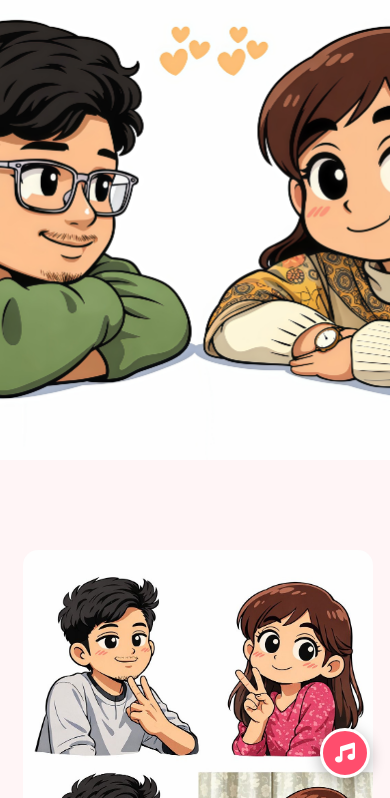
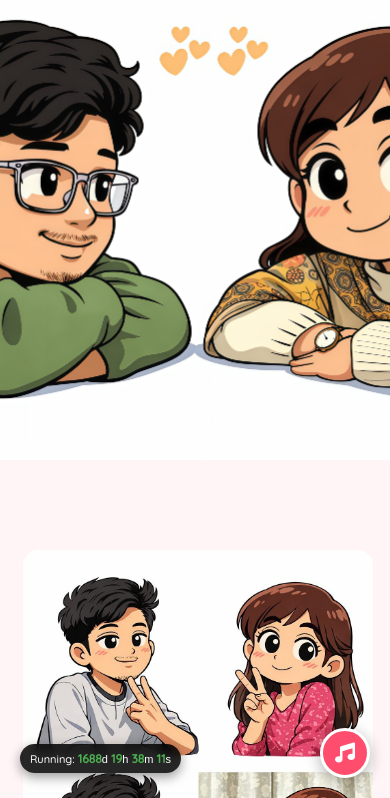
Before and after one commit to sahad-iiuc/ours, a plain HTML site: page index.html in a window 390 px wide. Shown: the part 46-844 px from the top of the page. Drawn offline with Linux system fonts and the light colour scheme.

Commit message:
Update style.css

```diff
--- a/style.css
+++ b/style.css
@@ -856,6 +856,39 @@ form input, form textarea {
 .spinning {
     animation: rotate 3s linear infinite;
 }
+#floating-counter {
+    position: fixed !important;
+    bottom: 25px !important;
+    left: 15px !important;
+    right: auto !important;
+    top: auto !important;
+    background: rgba(0, 0, 0, 0.85);
+    color: #ffffff;
+    padding: 8px 14px;
+    border-radius: 20px;
+    font-family: Arial, sans-serif;
+    font-size: 13px;
+    box-shadow: 0 4px 12px rgba(0,0,0,0.4);
+    z-index: 999999;
+    backdrop-filter: blur(5px);
+    white-space: nowrap;
+}
+
+#floating-counter strong {
+    color: #4CAF50;
+    font-size: 14px;
+}
+@media screen and (max-width: 480px) {
+    #floating-counter {
+        bottom: 25px !important;
+        left: 20px !important;
+        padding: 7px 10px;
+        font-size: 11px;
+    }
+    #floating-counter strong {
+        font-size: 12px;
+    }
+}
 @media (max-width: 768px) {
     .mailbox-grid {
         grid-template-columns: 1fr;
```
